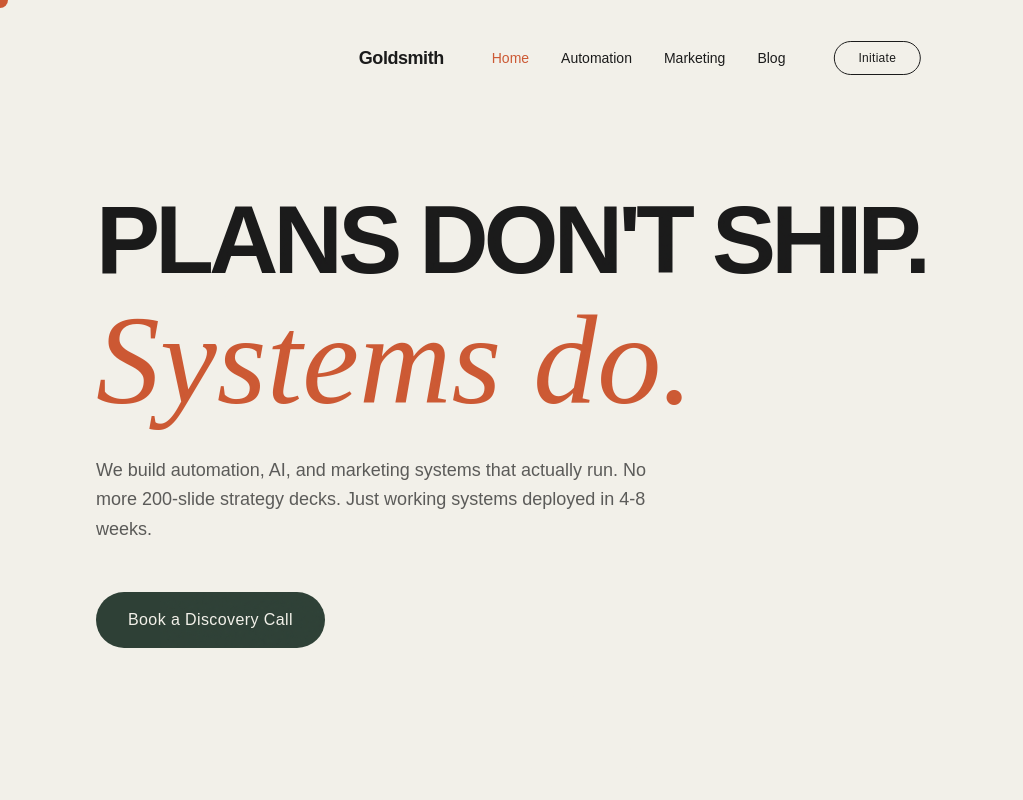
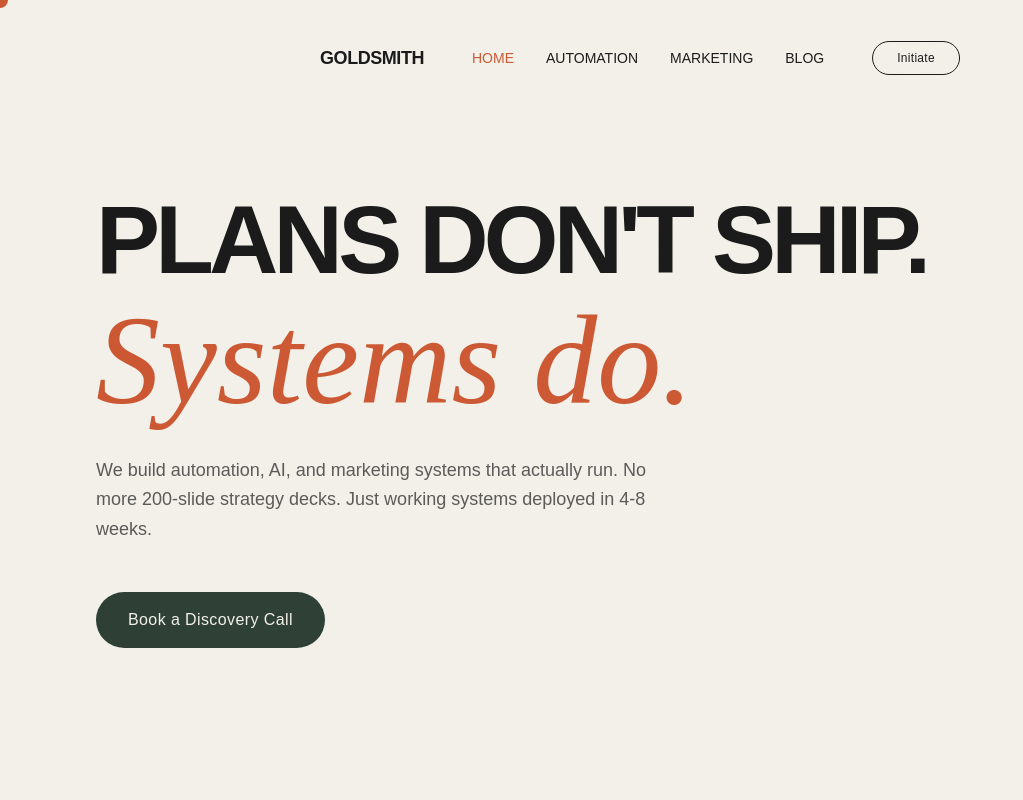
Before and after one commit to connorgoulding/goldsmithlaunch, a Next.js app: page / in a window 1280 px wide. Shown: the top 800 px of the page, without its empty margins (0-1023 px from the left). Built offline with nearby package versions, Linux system fonts and the light colour scheme.

Commit message:
Change Navbar link names to uppercase

```diff
--- a/src/components/ui/Navbar.jsx
+++ b/src/components/ui/Navbar.jsx
@@ -16,10 +16,10 @@ export default function Navbar() {
   }, []);
 
   const navLinks = [
-    { name: 'Home', path: '/' },
-    { name: 'Automation', path: '/automation' },
-    { name: 'Marketing', path: '/marketing' },
-    { name: 'Blog', path: '/lexicon' },
+    { name: 'HOME', path: '/' },
+    { name: 'AUTOMATION', path: '/automation' },
+    { name: 'MARKETING', path: '/marketing' },
+    { name: 'BLOG', path: '/lexicon' },
   ];
 
   return (
@@ -27,7 +27,7 @@ export default function Navbar() {
       isScrolled ? 'bg-white/70 backdrop-blur-xl border-[#2E4036]/10 text-[#2E4036] shadow-2xl' : 'bg-transparent border-transparent text-[#1A1A1A]'
     }`}>
       <Link href="/" className="font-bold tracking-tight text-lg hover:text-[#CC5833] transition-colors" data-cursor="hide">
-        Goldsmith
+        GOLDSMITH
       </Link>
       <div className="hidden md:flex gap-8 text-sm font-medium">
         {navLinks.map((link) => (
```
